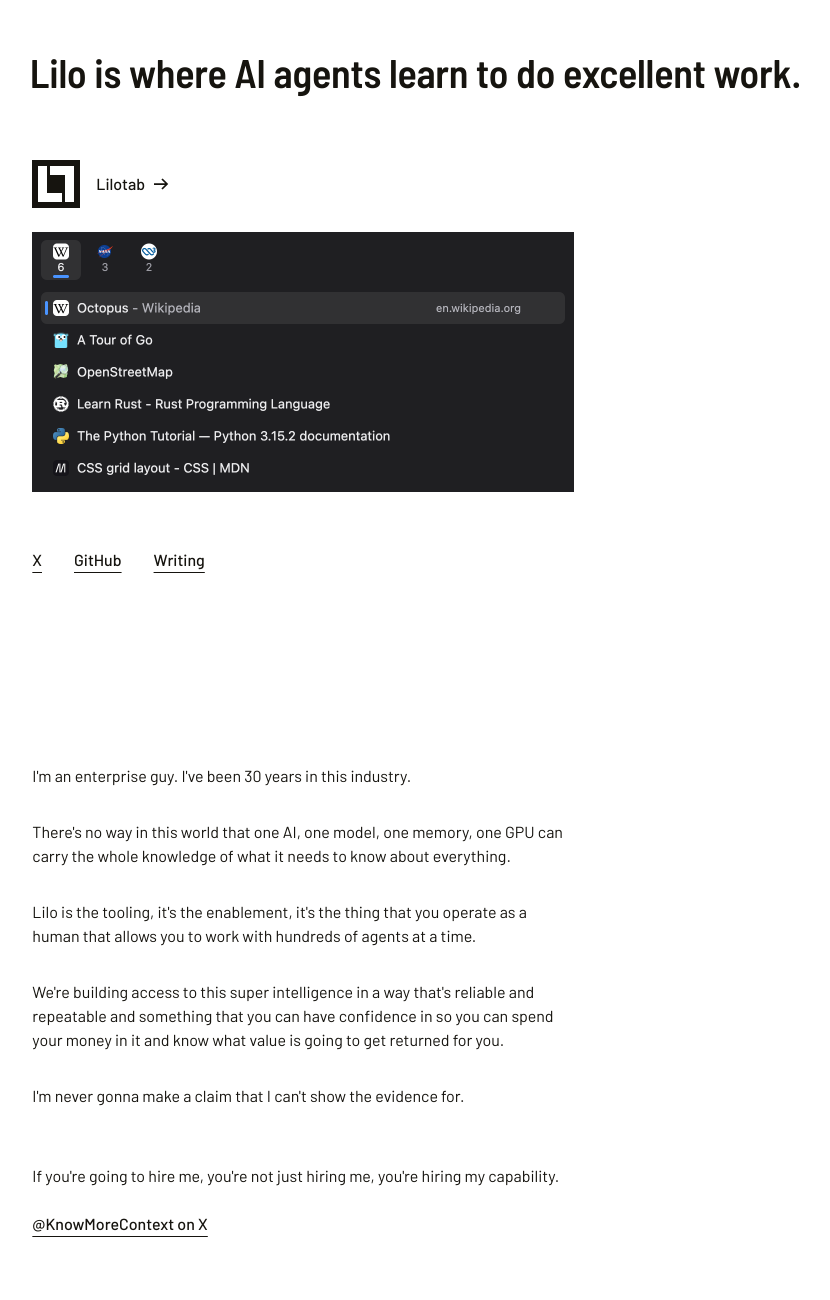
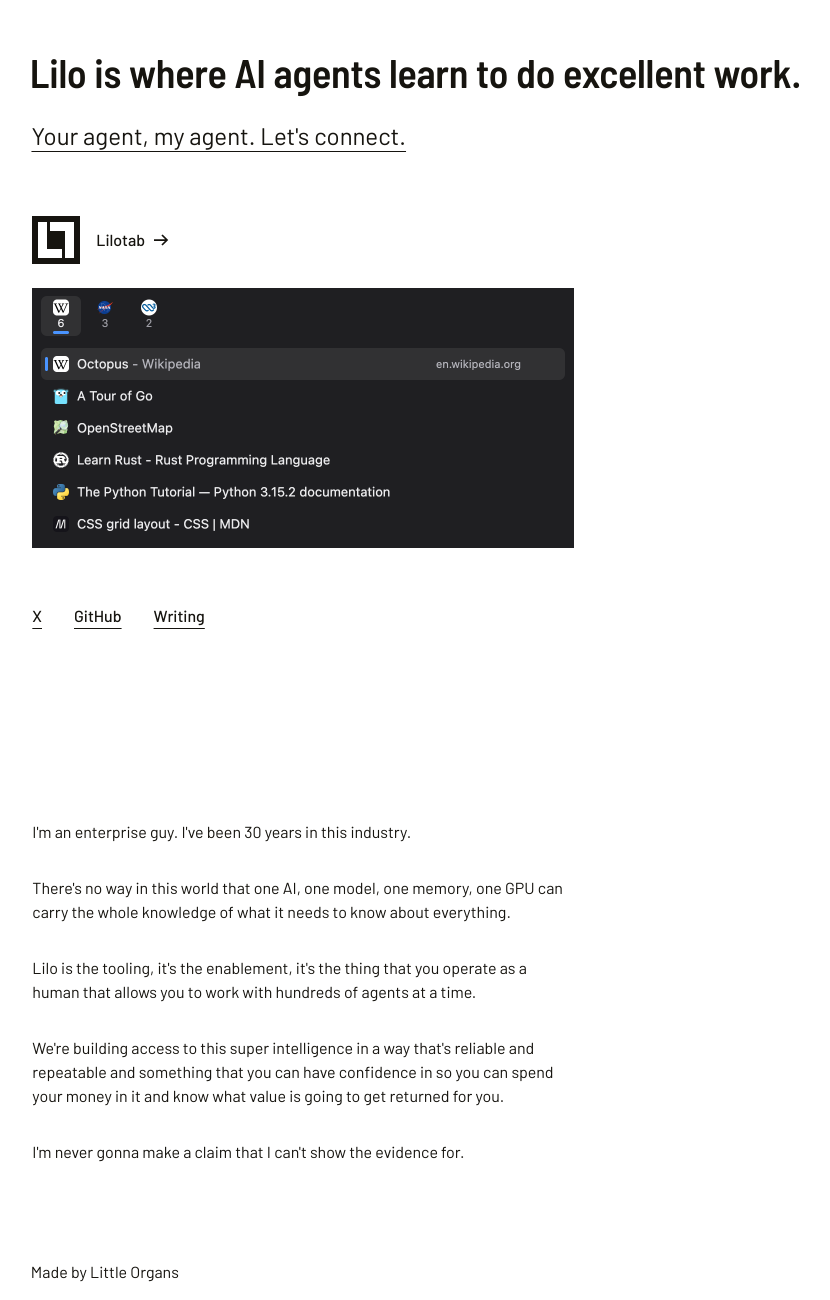
Before and after one commit to srobinson/littleorgans.com, a website: page index.html in a window 1280 px wide. Shown: the part 200-1500 px from the top of the page, without its empty margins (181-1011 px from the left). Drawn offline with Linux system fonts and the light colour scheme.

Commit message:
feat: his invitation, Your agent, my agent. Let's connect., links to X right under the door line and replaces the hire line

```diff
--- a/assets/site.css
+++ b/assets/site.css
@@ -2,8 +2,9 @@
    littleorgans.com: the door, its maker's words beneath it, and Writing.
    Brand: lilo/brand/BRAND.md. Two colours, Lilo black on white, no tints; only
    the product capture keeps Lilotab's own UI colours, inside its own edge.
-   One 8 px grid, one left axis, two type sizes. Text boxes are trimmed to cap
-   height and baseline, so every gap below is measured ink to ink.
+   One 8 px grid, one left axis, two type sizes, his invitation a step between.
+   Text boxes are trimmed to cap height and baseline, so every gap below is
+   measured ink to ink.
    ========================================================================== */
 
 /* ---------- type: Barlow, from the brand fonts (OFL, assets/fonts/OFL.txt) ---------- */
@@ -34,12 +35,12 @@
   --axis: var(--edge);             /* the one left edge */
   --logo: calc(var(--u) * 9);      /* 72 px; clear space 0.42 x 72 = 30.2 px */
   --after-logo: calc(var(--u) * 4);/* 32 px, at least the clear space */
-  --after-line: calc(var(--u) * 5);
+  --after-line: calc(var(--u) * 2);   /* the line, then his invitation under it */
+  --after-connect: calc(var(--u) * 5);
   --after-name: calc(var(--u) * 2);
   --after-product: calc(var(--u) * 5);
   --around-words: calc(var(--u) * 8); /* above his words and below them, before the maker */
   --between: calc(var(--u) * 3);   /* between his passages; the line within one is 12.8 px ink to ink */
-  --before-reach: calc(var(--u) * 5);
   --read: 18px;                    /* writing pages: type size two, for reading */
   --read-lead: 28px;
   --read-gap: calc(var(--u) * 4);  /* between paragraphs, ink to ink; the line within one is 15.4 px */
@@ -55,6 +56,8 @@
   --say: 28px;                     /* type size one: the line */
   --say-lead: calc(var(--u) * 4);
   --say-measure: 18em;
+  --connect: 20px;                 /* his invitation: a step below the line, in text type */
+  --connect-lead: calc(var(--u) * 3);
   --small: 16px;                   /* type size two: everything else */
   --small-lead: calc(var(--u) * 3);
   --measure: 34em;                 /* running text, about the width of Lilotab's menu */
@@ -68,12 +71,12 @@
     --axis: max(var(--edge), 100vw / 6);
     --logo: calc(var(--u) * 16);     /* 128 px; clear space 53.8 px */
     --after-logo: calc(var(--u) * 7);/* 56 px */
-    --after-line: calc(var(--u) * 8);
+    --after-line: calc(var(--u) * 3);
+    --after-connect: calc(var(--u) * 8);
     --after-name: calc(var(--u) * 3);
     --after-product: calc(var(--u) * 7);
     --around-words: calc(var(--u) * 12);
     --between: calc(var(--u) * 4);
-    --before-reach: calc(var(--u) * 7);
     --read: 20px;
     --read-lead: calc(var(--u) * 4);
     --read-gap: calc(var(--u) * 5);  /* the line within a paragraph is 18 px */
@@ -87,6 +90,8 @@
     --after-head: calc(var(--u) * 4);
     --say: 40px;
     --say-lead: calc(var(--u) * 6);
+    --connect: 24px;
+    --connect-lead: calc(var(--u) * 4);
   }
 }
 @media (min-width: 1200px) {
@@ -149,6 +154,22 @@ a:focus-visible {
   text-wrap: balance;
   text-box: trim-both cap alphabetic;
 }
+.connect {
+  max-width: var(--say-measure);
+  margin-top: var(--after-line);
+  margin-left: -0.037em; /* the Y's side bearing (37 of 1000), onto the axis */
+  font-size: var(--connect);
+  line-height: var(--connect-lead);
+  text-box: trim-both cap alphabetic;
+}
+.connect a {
+  text-decoration: underline 1px;
+  text-underline-offset: 0.25em;
+}
+.connect a:hover,
+.connect a:active {
+  text-decoration-thickness: 2px;
+}
 
 /* ---------- Lilotab: its icon and name, then its menu as it renders ---------- */
 .product {
@@ -156,7 +177,7 @@ a:focus-visible {
   display: block;
   width: fit-content;
   max-width: 100%;
-  margin-top: var(--after-line);
+  margin-top: var(--after-connect);
   text-decoration: none;
 }
 .name {
@@ -247,13 +268,6 @@ a:focus-visible {
 }
 .words p + p {
   margin-top: var(--between);
-}
-.words .reach {
-  margin-top: var(--before-reach); /* the reach line closes the block */
-}
-.words .quiet {
-  display: inline-block;
-  margin-top: calc(var(--after-name) - var(--u) * 2); /* the touch padding sits inside the gap */
 }
 
 /* ---------- writing: the logo home, a title, then long form ---------- */
--- a/index.html
+++ b/index.html
@@ -24,6 +24,7 @@
     <div class="door">
       <h1 class="logo"><img src="/assets/logo/lilo-logo.svg" alt="Lilo" width="1993" height="738"></h1>
       <p class="line">Lilo is where AI agents learn to do excellent work.</p>
+      <p class="connect"><a href="https://x.com/KnowMoreContext">Your agent, my agent. Let's connect.</a></p>
       <a class="product" href="https://lilotab.com">
         <span class="name"><img src="/assets/lilotab/icon-128.png" alt="" width="128" height="128"><span>Lilotab</span><svg viewBox="0 0 16 16" fill="none" stroke="currentColor" stroke-width="1.75" stroke-linejoin="miter" aria-hidden="true"><path d="M1 8h13M9 3l5 5-5 5"/></svg></span>
         <img class="menu" src="/assets/lilotab/lilotab-menu.webp" alt="Its tab menu: a strip of three windows above the six tabs of the first, most recent first, from Octopus on Wikipedia to CSS grid layout on MDN." width="1084" height="520">
@@ -43,8 +44,6 @@
     <p>Lilo is the tooling, it's the enablement, it's the thing that you operate as a human that allows you to work with hundreds of agents at a time.</p>
     <p>We're building access to this super intelligence in a way that's reliable and repeatable and something that you can have confidence in so you can spend your money in it and know what value is going to get returned for you.</p>
     <p>I'm never gonna make a claim that I can't show the evidence for.</p>
-    <p class="reach">If you're going to hire me, you're not just hiring me, you're hiring my capability.</p>
-    <a class="quiet" href="https://x.com/KnowMoreContext">@KnowMoreContext on X</a>
   </div>
 </main>
 <footer class="maker">Made by Little Organs</footer>
```
